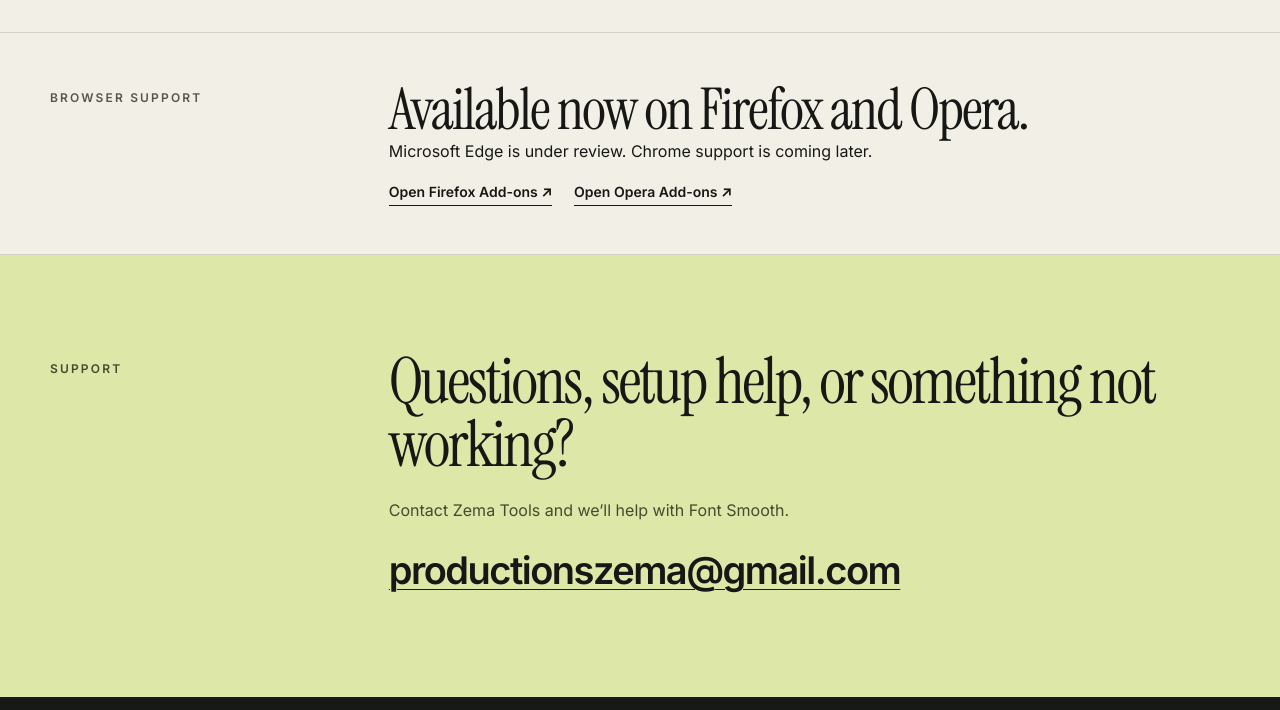
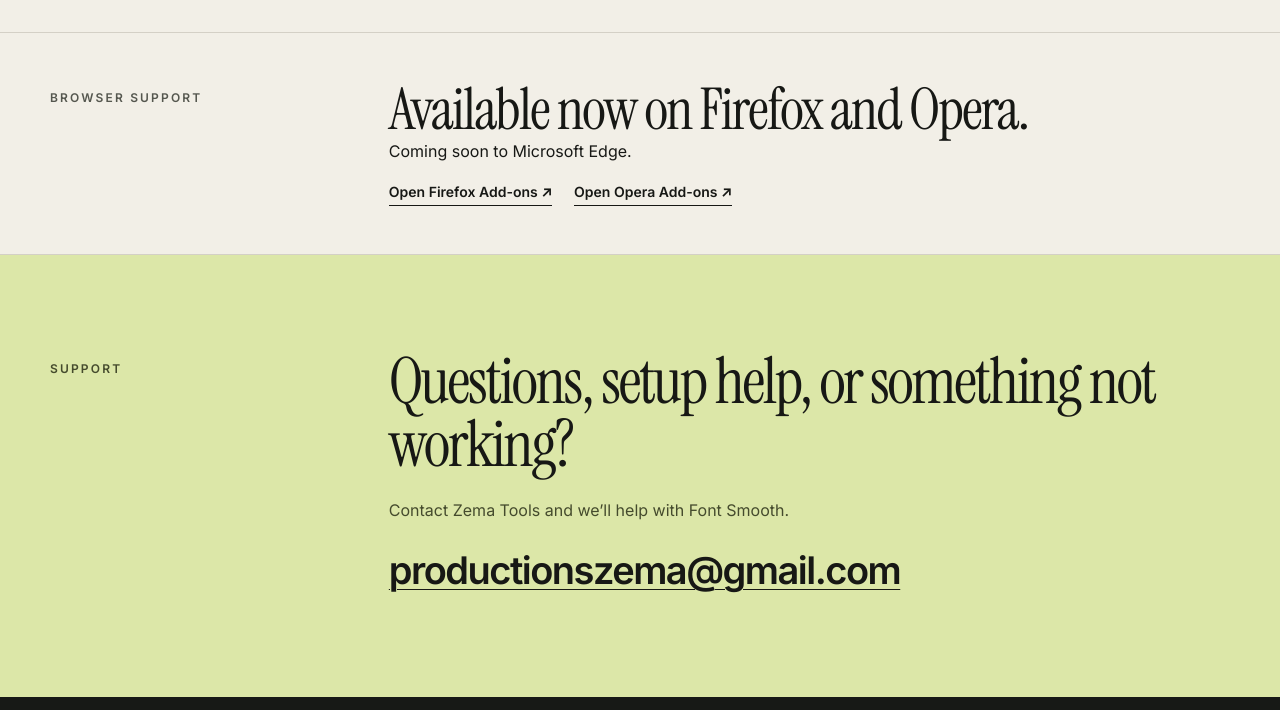
Before and after one commit to zematools/zematools.github.io, a plain HTML site: page index.html in a window 1280 px wide. Shown: the part 3920-4630 px from the top of the page. Drawn offline with Linux system fonts and the light colour scheme.

Commit message:
Use coming-soon wording for Microsoft Edge

```diff
--- a/index.html
+++ b/index.html
@@ -52,7 +52,7 @@
 
 <section class="section shell privacy-preview"><div class="section-heading"><p class="eyebrow">Privacy</p><h2>Your typography settings are yours.</h2></div><div class="privacy-copy"><p>Font Smooth keeps typography preferences on your device. Pro activation contacts the license service when needed to activate and validate your license.</p><p>We do not add advertising trackers to Font Smooth. Purchases are processed by Dodo Payments, our merchant of record.</p><a class="text-link" href="privacy.html">Read the Privacy Policy <span>↗</span></a></div></section>
 
-<section class="browser-note"><div class="shell browser-note-inner"><p class="eyebrow">Browser support</p><div><p class="browser-note-copy">Available now on Firefox and Opera.</p><p class="browser-note-subcopy">Microsoft Edge is under review. Chrome support is coming later.</p><div class="hero-actions"><a class="text-link" href="https://addons.mozilla.org/firefox/addon/font-smooth/" target="_blank" rel="noopener noreferrer">Open Firefox Add-ons <span>↗</span></a><a class="text-link" href="https://addons.opera.com/en/extensions/details/font-smooth/" target="_blank" rel="noopener noreferrer">Open Opera Add-ons <span>↗</span></a></div></div></div></section>
+<section class="browser-note"><div class="shell browser-note-inner"><p class="eyebrow">Browser support</p><div><p class="browser-note-copy">Available now on Firefox and Opera.</p><p class="browser-note-subcopy">Coming soon to Microsoft Edge.</p><div class="hero-actions"><a class="text-link" href="https://addons.mozilla.org/firefox/addon/font-smooth/" target="_blank" rel="noopener noreferrer">Open Firefox Add-ons <span>↗</span></a><a class="text-link" href="https://addons.opera.com/en/extensions/details/font-smooth/" target="_blank" rel="noopener noreferrer">Open Opera Add-ons <span>↗</span></a></div></div></div></section>
 
 <section class="support-section" id="support"><div class="shell support-grid"><p class="eyebrow">Support</p><div><h2>Questions, setup help, or something not working?</h2><p>Contact Zema Tools and we’ll help with Font Smooth.</p><a class="support-email" href="https://mail.google.com/mail/?view=cm&fs=1&to=productionszema@gmail.com&su=Font%20Smooth%20Support" target="_blank" rel="noopener noreferrer">productionszema@gmail.com</a></div></div></section>
 </main>
```
